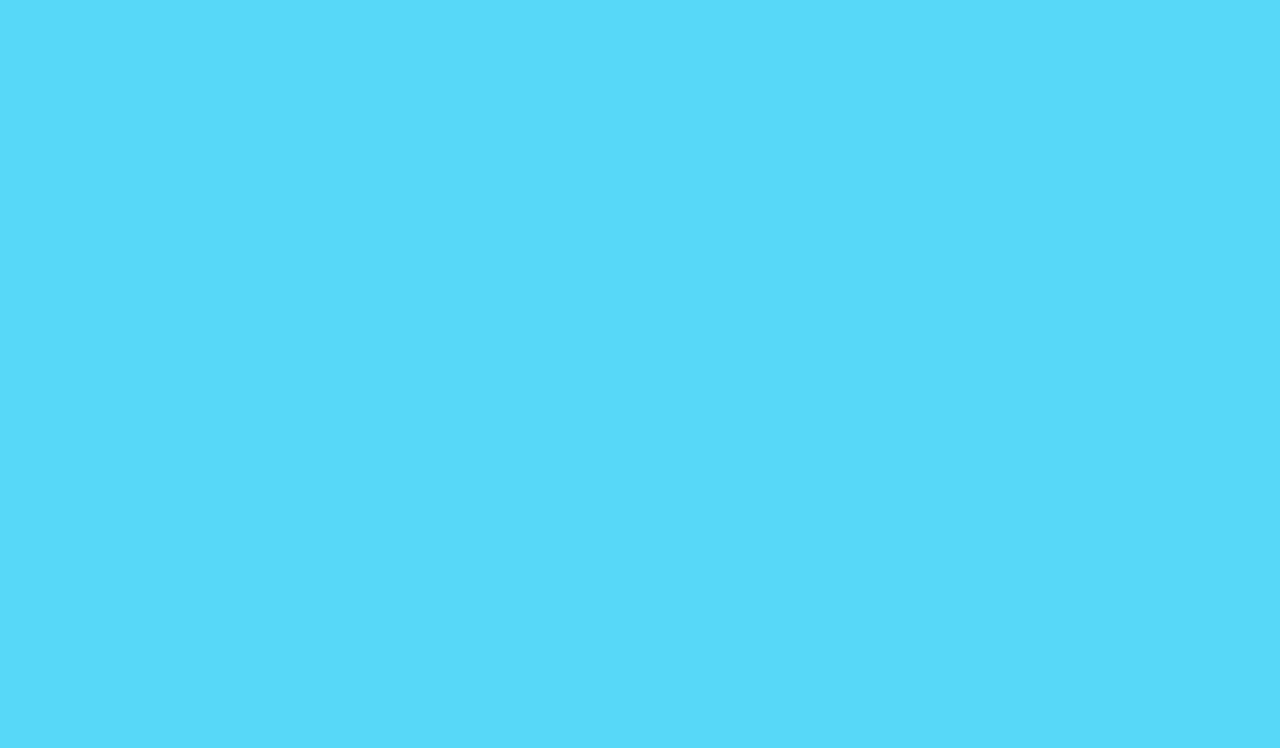
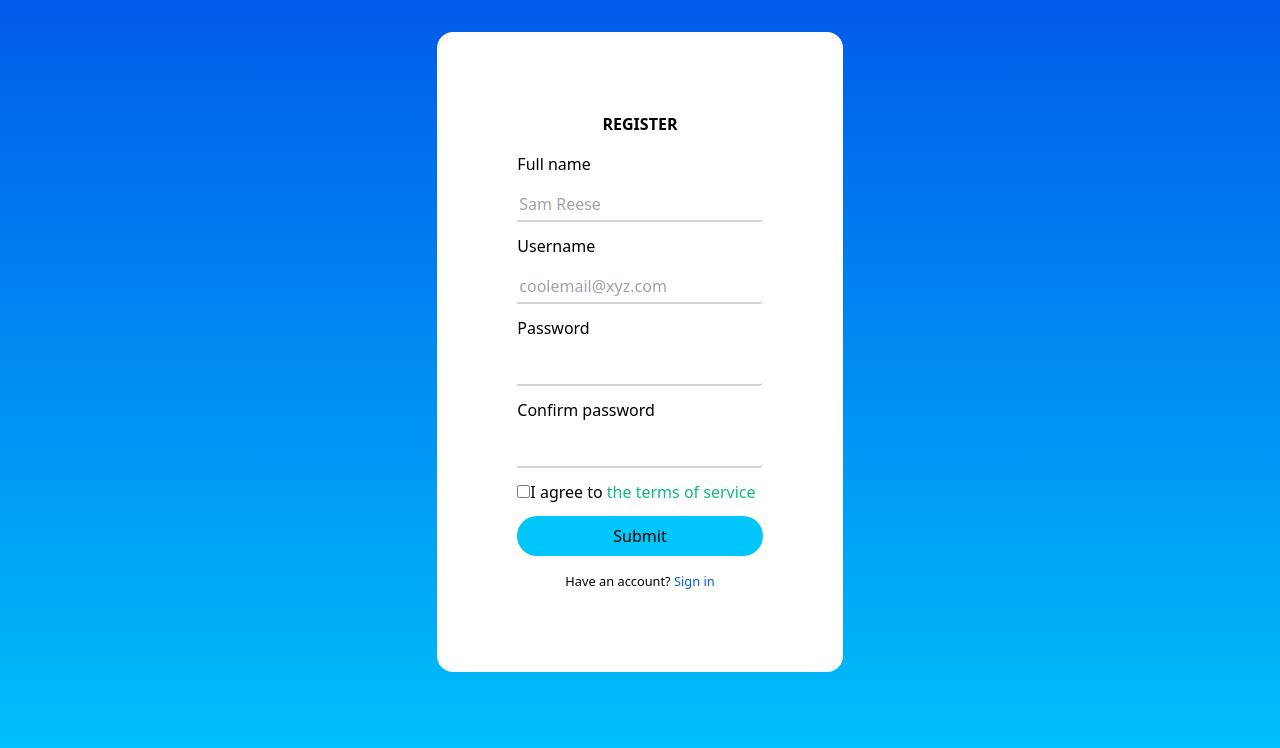
Before and after one commit to kihikasamuel/next-task, a Nuxt app: page /user/Register in a window 1280 px wide. Before the commit this address had no page. Shown: the top 748 px of the page. Built offline with nearby package versions, Linux system fonts and the light colour scheme.

Commit message:
added user pages

```diff
--- a/assets/defaults.css
+++ b/assets/defaults.css
@@ -2,9 +2,12 @@ body {
     box-sizing: border-box;
     margin: 0;
     padding: 0;
-    background-color: rgb(86, 215, 247);
+    /* background-color: rgb(86, 215, 247); */
+    height: 100%;
 }
 
-.container {
+.cont {
     /* color: #000000; */
+    background: linear-gradient(to top, #00c6fb 0%, #005bea 100%);
+    min-height: 100vmin;
 }
--- a/components/Register.vue
+++ /dev/null
@@ -1,30 +0,0 @@
-<template>
-        <div class="grid grid-cols-1 md:grid-cols-1 lg:grid-cols-1 justify-items-center">
-            <div class="w-1/3 bg-white p-20 rounded-2xl z-20">
-                <h1 class="text-center">REGISTER</h1>
-                <form action="" class="text-black-500 pt-4">
-                    <label for="name" class="block">
-                        <span class="text-gray-500">Full name</span>
-                        <input type="text" placeholder="Sam Dev" class="mt-3 mb-3 block w-full px-0.5 border-0 border-b-2 border-gray-300 focus:ring-0 focus:border-black">
-                    </label>
-                    <label for="username" class="block">
-                        <span class="text-gray-500">Username</span>
-                        <input type="email" placeholder="sam@dev.com" class="mt-3 mb-3 block w-full px-0.5 border-0 border-b-2 border-gray-300 focus:ring-0 focus:border-black">
-                    </label>
-                    <label for="password" class="block">
-                        <span class="text-gray-500">Password</span>
-                        <input type="password" class="mt-3 mb-3 block w-full px-0.5 border-0 border-b-2 border-gray-300 focus:ring-0 focus:border-black">
-                    </label>
-                    <label for="password" class="block">
-                        <span class="text-gray-500">Confirm password</span>
-                        <input type="password" class="mt-3 mb-3 block w-full px-0.5 border-0 border-b-2 border-gray-300 focus:ring-0 focus:border-black">
-                    </label>
-                    <label for="checkbox">
-                        <input type="checkbox" name="terms" id="" class="">
-                        <span>I agree to the terms of service</span>
-                    </label>
-                    <button type="submit" class="w-full mt-3 bg-blue-300 hover:bg-blue-500 px-3 py-2 rounded-full">Submit</button>
-                </form>
-            </div>
-        </div>
-</template>
--- a/nuxt.config.js
+++ b/nuxt.config.js
@@ -32,7 +32,16 @@ export default {
   buildModules: [
     // https://go.nuxtjs.dev/tailwindcss
     '@nuxtjs/tailwindcss',
+    '@nuxtjs/fontawesome'
   ],
+
+  // fontawesome config
+  fontawesome: {
+    icons: {
+      solid: true,
+      brands: true
+    }
+  },
 
   // Modules: https://go.nuxtjs.dev/config-modules
   modules: [
@@ -41,6 +50,7 @@ export default {
 
   // Build Configuration: https://go.nuxtjs.dev/config-build
   build: {
+
   },
 
   //allow additional routes inside the api
--- a/package.json
+++ b/package.json
@@ -22,6 +22,9 @@
     "nuxt": "^2.15.7"
   },
   "devDependencies": {
+    "@fortawesome/free-brands-svg-icons": "^5.15.4",
+    "@fortawesome/free-solid-svg-icons": "^5.15.4",
+    "@nuxtjs/fontawesome": "^1.1.2",
     "@nuxtjs/tailwindcss": "^4.2.0",
     "@vue/test-utils": "^1.2.1",
     "babel-core": "7.0.0-bridge.0",
--- a/pages/index.vue
+++ b/pages/index.vue
@@ -1,9 +1,16 @@
 <template>
-    <div class="p-8">
-        <Register></Register>
+
+    <div class="main">
+
+        <NuxtLink to="/user/login">Login</NuxtLink>
+        <NuxtLink to="/user/register">Register</NuxtLink>
+
     </div>
+
 </template>
 
 <script>
-export default {}
+export default {
+
+}
 </script>
--- /dev/null
+++ b/pages/user/Login.vue
@@ -0,0 +1,76 @@
+<template>
+  <div class="p-2 md:p-8 cont">
+    <div
+      class="grid grid-cols-1 md:grid-cols-1 lg:grid-cols-1 justify-items-center"
+    >
+      <div class="w-full md:w-1/3 bg-white p-10 md:p-20 rounded-2xl z-20">
+        <h1 class="text-center font-extrabold">Login</h1>
+        <form action="" class="text-black-500 pt-4">
+          <label for="username" class="block">
+            <span class="text-black-100">Username</span>
+            <input
+              type="email"
+              class="
+                mt-3
+                mb-3
+                block
+                w-full
+                px-0.5
+                py-1
+                text-gray-500
+                rounded-r
+                border-0 border-b-2 border-gray-300
+                focus:border-gray-600 focus:outline-none
+              "
+              placeholder="coolemail@xyz.com"
+              required
+            />
+          </label>
+          <label for="password" class="block">
+            <span class="text-black-100">Password</span>
+            <input
+              type="password"
+              class="
+                mt-3
+                mb-3
+                block
+                w-full
+                px-0.5
+                py-1
+                text-gray-500
+                rounded-r
+                border-0 border-b-2 border-gray-300
+                focus:border-gray-600 focus:outline-none
+              "
+              required
+            />
+          </label>
+          <button
+            type="submit"
+            class="
+              mt-3
+              w-full
+              px-3
+              py-2
+              rounded-full
+              bg-blue-250
+              hover:bg-blue-650 focus:bg-blue-650
+            "
+          >
+            Submit
+          </button>
+          <p class="mt-3 text-center"><small>Have an account? <Nuxt-Link to="/login" class="text-blue-650">Sign in</Nuxt-Link></small></p>
+        </form>
+      </div>
+      <Nuxt :nuxtChildKey="userLogin"/>
+    </div>
+</div>
+</template>
+
+<script>
+export default {
+  userLogin(router) {
+        return route.fullPath
+    }
+}
+</script>
--- /dev/null
+++ b/pages/user/Register.vue
@@ -0,0 +1,117 @@
+<template>
+<div class="p-2 md:p-8 cont">
+  <div
+    class="grid grid-cols-1 md:grid-cols-1 lg:grid-cols-1 justify-items-center"
+  >
+    <div class="w-full md:w-1/3 bg-white p-10 md:p-20 rounded-2xl z-20">
+      <h1 class="text-center font-extrabold">REGISTER</h1>
+      <form action="" class="text-black-500 pt-4">
+        <label for="name" class="block">
+          <span class="text-black-100">Full name</span>
+          <input
+            type="text"
+            class="
+              mt-3
+              mb-3
+              block
+              w-full
+              px-0.5
+              py-1
+              text-gray-500
+              rounded-r
+              border-b-2 border-0 border-gray-300
+              focus:border-gray-600 focus:outline-none
+            "
+            placeholder="Sam Reese"
+          />
+        </label>
+        <label for="username" class="block">
+          <span class="text-black-100">Username</span>
+          <input
+            type="email"
+            class="
+              mt-3
+              mb-3
+              block
+              w-full
+              px-0.5
+              py-1
+              text-gray-500
+              rounded-r
+              border-0 border-b-2 border-gray-300
+              focus:border-gray-600 focus:outline-none
+            "
+            placeholder="coolemail@xyz.com"
+            required
+          />
+        </label>
+        <label for="password" class="block">
+          <span class="text-black-100">Password</span>
+          <input
+            type="password"
+            class="
+              mt-3
+              mb-3
+              block
+              w-full
+              px-0.5
+              py-1
+              text-gray-500
+              rounded-r
+              border-0 border-b-2 border-gray-300
+              focus:border-gray-600 focus:outline-none
+            "
+            required
+          />
+        </label>
+        <label for="password" class="block">
+          <span class="text-black-100">Confirm password</span>
+          <input
+            type="password"
+            class="
+              mt-3
+              mb-3
+              block
+              w-full
+              px-0.5
+              py-1
+              text-gray-500
+              rounded-r
+              border-0 border-b-2 border-gray-300
+              focus:border-gray-600 focus:outline-none
+            "
+          />
+        </label>
+        <label for="checkbox">
+          <input type="checkbox" name="terms" id="" class="rounded" />
+          <span class="text-black-100">I agree to <a class="text-green-500" href="/terms-of-service">the terms of service</a></span>
+        </label>
+        <button
+          type="submit"
+          class="
+            mt-3
+            w-full
+            px-3
+            py-2
+            rounded-full
+            bg-blue-250
+            hover:bg-blue-650 focus:bg-blue-650
+          "
+        >
+          Submit
+        </button>
+        <p class="mt-3 text-center"><small>Have an account? <Nuxt-Link to="/login" class="text-blue-650">Sign in</Nuxt-Link></small></p>
+      </form>
+    </div>
+    <Nuxt :nuxtChildKey="userRegister"/>
+  </div>
+</div>
+</template>
+
+<script>
+export default {
+  userRegister(router) {
+    return router.fullPath;
+  }
+}
+</script>
--- a/tailwind.config.js
+++ b/tailwind.config.js
@@ -2,9 +2,16 @@ const plugin = require('tailwindcss/plugin');
 
 module.exports = {
     theme: {
-        //
+        extend: {
+            colors: {
+                blue: {
+                    250: '#00c6fb',
+                    650: '#005bea'
+                },
+            },
+        },
     },
     plugin: [
-        require('@tailwindcss/forms')
+        require('@tailwindcss/forms'),
     ],
 }
```
Also changed, not shown: 1 other file (tests, documents, lock files or other folders).
